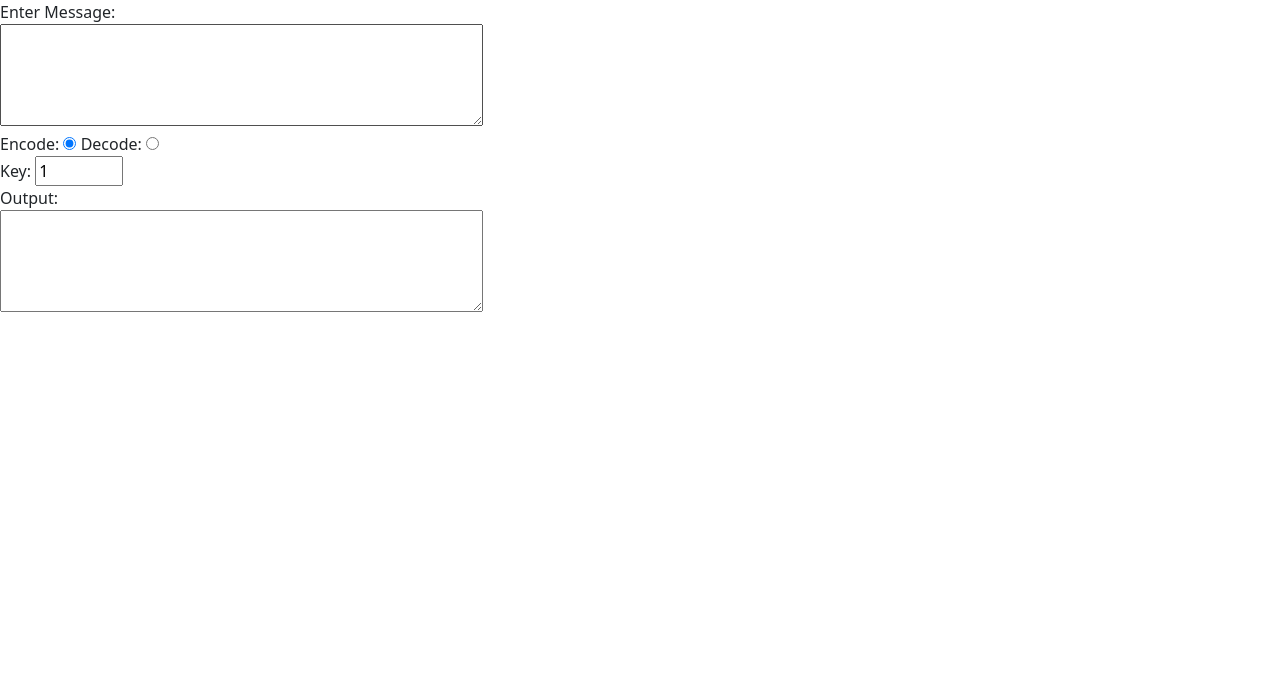
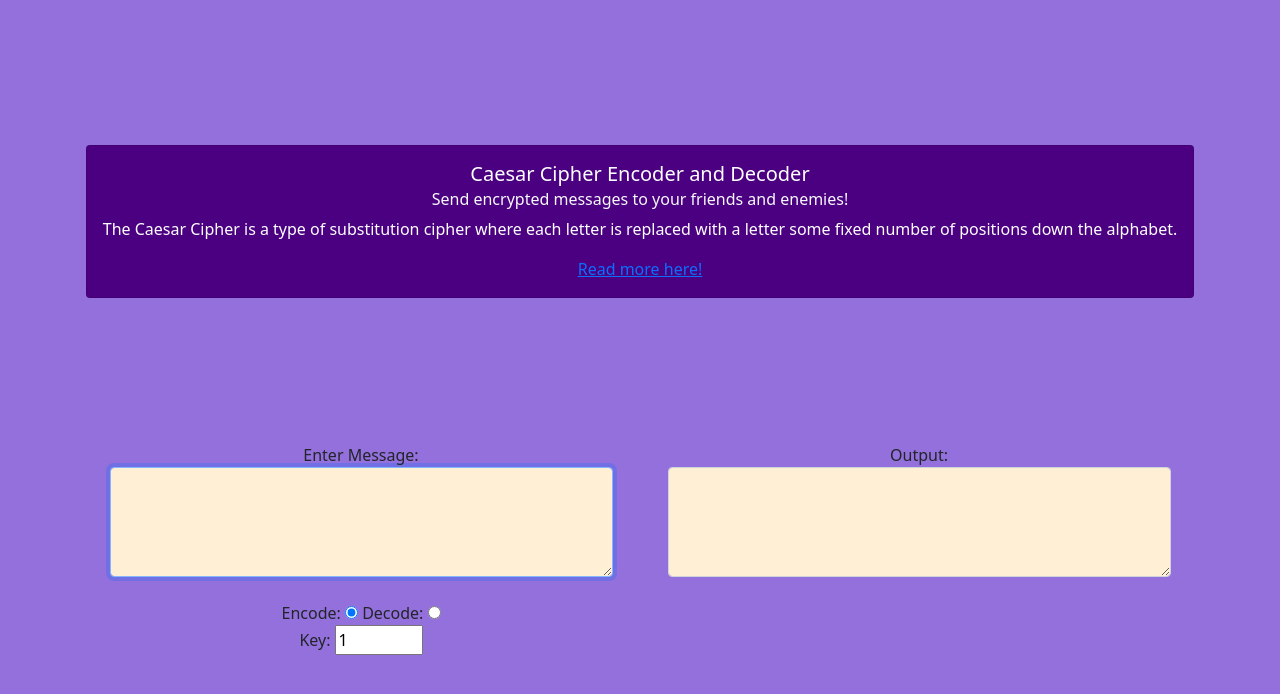
Before and after one commit to svtranter/decoder, a website: page index.html in a window 1280 px wide. Drawn offline with nearby package versions, Linux system fonts and the light colour scheme.

Commit message:
Added colour fixed decoder while changing key

```diff
--- a/decode.js
+++ b/decode.js
@@ -15,7 +15,7 @@ function deCode() {
         for (j = 0; j < alphabet.length; j++) {
 
             if (lowerInput.charAt(i) == alphabet[j]) {
-                if (j <= (0 + k)) {
+                if (j < (0 + k)) {
                     newArray.push(alphabet[(j-k+26)]);
                 } else {
                 newArray.push(alphabet[j-k]);
--- a/index.css
+++ b/index.css
@@ -0,0 +1,13 @@
+html, body {
+    height: 100%;
+    text-align: center;
+    background-color: mediumpurple;
+}
+
+.card {
+    background-color: indigo;
+}
+
+#userInput, #newMessage {
+    background-color: papayawhip;
+}
--- a/index.html
+++ b/index.html
@@ -8,25 +8,53 @@
         <title>Caesar Cipher Encoder</title>
     </head>
     <body>
-        <form>
+        <div class="container-fluid container-sm h-100 vh-100">
+            <div class="col d-flex align-items-center vh-100 flex-column">
+                <div class="card my-auto text-white">
+                    <div class="card-body">
+                        <h5 class="card-title">Caesar Cipher Encoder and Decoder</h5>
+                        <h6 class="card-subtitle mb-2 text-light">Send encrypted messages to your friends and enemies!</h6>
+                        <p class="card-text">The Caesar Cipher is a type of substitution cipher where each letter is replaced with a letter some fixed number of positions down the alphabet.</p>
+                        <a href="https://en.wikipedia.org/wiki/Caesar_cipher" class="card-link">Read more here!</a>
+                    </div>
+                </div>
+
+                <form class="d-flex mb-auto justify-content-around w-100">
+                    <div>
+                        <div class="form-group">
                             <label for="userInput">Enter Message:</label><br>
-            <textarea id="userInput" rows="4" cols="50" oninput="enCode()"></textarea>
+                            <textarea class="form-control" id="userInput" rows="4" cols="50" oninput="enCode()" autofocus></textarea>
                             <br>
+                        </div>
+
+                        <div class="form-group">
                             <label for="encode">Encode:</label>
                             <input type="radio" name="code" id="encode" checked onchange="enCode()" />
+
                             <label for="decode">Decode:</label>
                             <input type="radio" name="code" id="decode" onchange="deCode()" />
                             <br>
+                        </div>
+
+                        <div class="form-group">
                             <label for="userShift">Key:</label>
-            <input type="number" min="0" max="26" id="userShift" value=1 onchange="enCode()" />
+                            <input type="number" min="0" max="26" id="userShift" value=1 onchange="keyChange()" />
                             <br>
+                        </div>
+                    </div>
+
+                    <div class="form-group">
                         <label for="newMessage">Output:</label><br>
-            <textarea id="newMessage" rows="4" cols="50"></textarea>
+                        <textarea class="form-control" id="newMessage" rows="4" cols="50"></textarea>
+                    </div>
                 </form>
+            </div>
+        </div>
 
         <script src="https://cdn.jsdelivr.net/npm/bootstrap@5.0.1/dist/js/bootstrap.bundle.min.js" integrity="sha384-gtEjrD/SeCtmISkJkNUaaKMoLD0//ElJ19smozuHV6z3Iehds+3Ulb9Bn9Plx0x4" crossorigin="anonymous"></script>
         <script src="encode.js"></script>
         <script src="decode.js"></script>
+        <script src="keyChange.js"></script>
 
     </body>
 </html>
--- /dev/null
+++ b/keyChange.js
@@ -0,0 +1,9 @@
+function keyChange() {
+    let x = document.getElementById("encode").checked
+    console.log(x)
+    if (document.getElementById("encode").checked) {
+        enCode()
+    } else {
+        deCode()
+    }
+}
```
Lines whose indentation alone changed are shown as unchanged.
